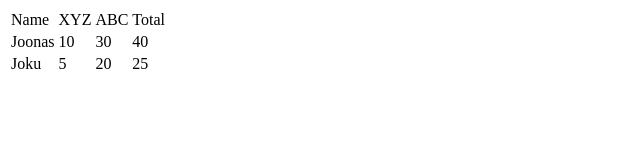
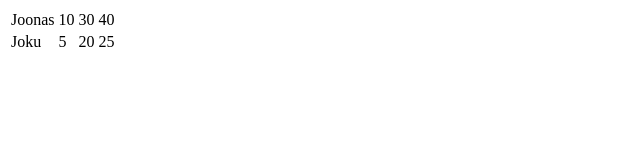
Before and after one commit to jontteri/readFile, a plain HTML site: page index.html in a window 1280 px wide. Shown: the whole page, without its empty margins (0-640 px from the left). Drawn offline with nearby package versions, Linux system fonts and the light colour scheme.

Commit message:
Update index.html

```diff
--- a/index.html
+++ b/index.html
@@ -14,12 +14,6 @@ $(document).ready(function () {
       //this will split the string into array line by line
       var lineByline = data.split('\n');
         //here we're itraing the array which you've created and printing the values
-		tableContent += '<tr>';
-		tableContent += '<td>Name</td>';
-		tableContent += '<td>XYZ</td>';
-		tableContent += '<td>ABC</td>';
-		tableContent += '<td>Total</td>';
-		tableContent += '</tr>';
         $.each(lineByline , function(key,value){
             tableContent += '<tr>';
 			var dataOnLine = value.split(';');
```
